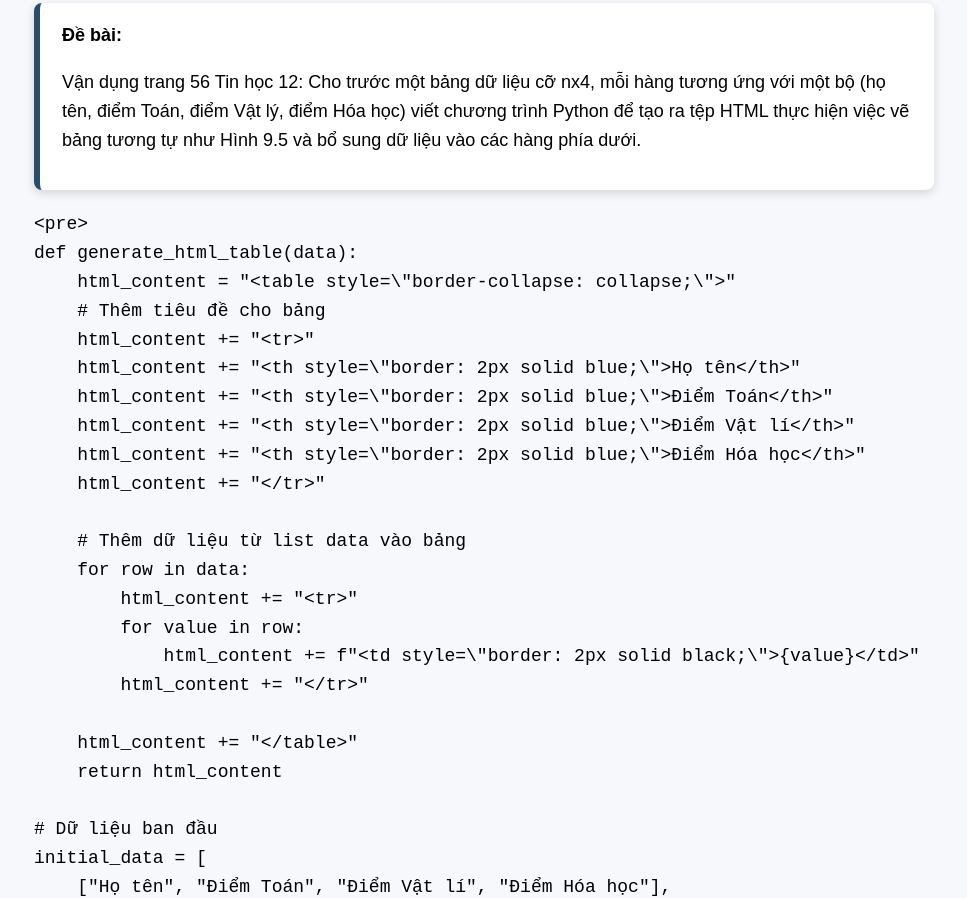
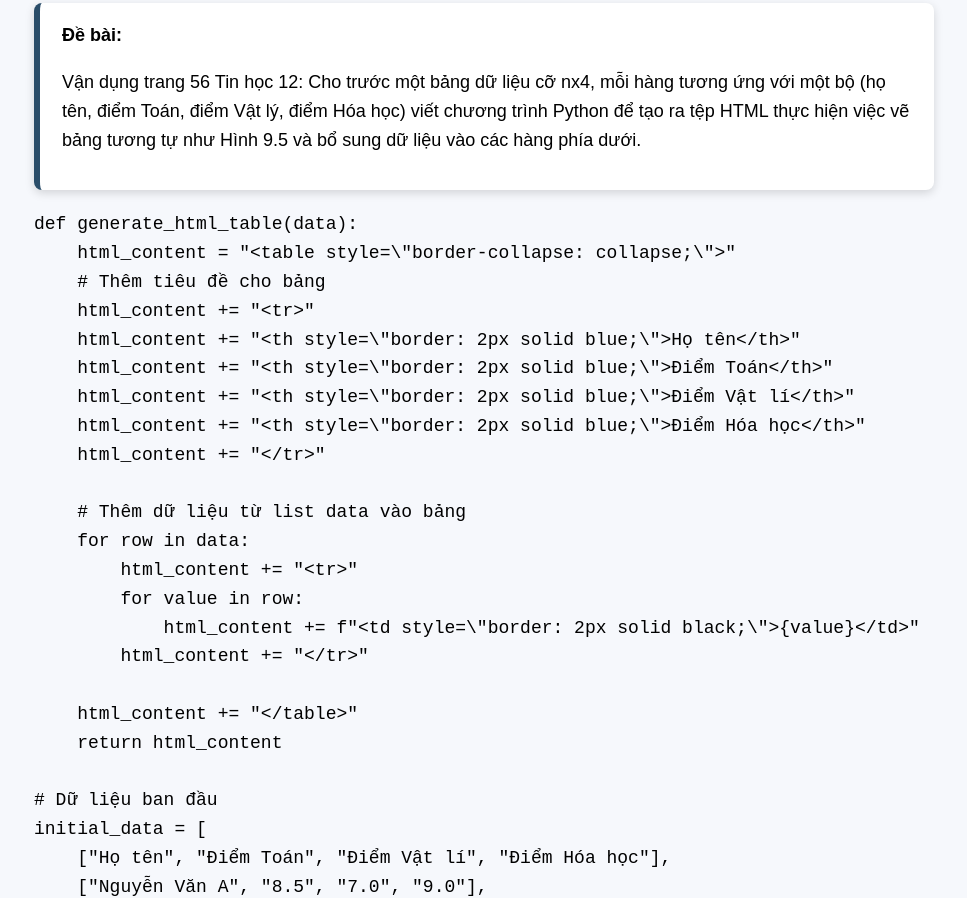
Before and after one commit to thanhphuong290908-stack/b-i-9, a plain HTML site: page index.html in a window 1280 px wide. Shown: the part 1113-2011 px from the top of the page, without its empty margins (156-1123 px from the left). Drawn offline with Linux system fonts and the light colour scheme.

Commit message:
Update index.html

```diff
--- a/index.html
+++ b/index.html
@@ -122,7 +122,6 @@
 </div>
 
 <pre>
-&lt;pre&gt;
 def generate_html_table(data):
     html_content = "&lt;table style=\"border-collapse: collapse;\"&gt;"
     # Thêm tiêu đề cho bảng
@@ -167,7 +166,6 @@ with open("data_table.html", "w") as file:
     file.write(html_content)
 
 print("Tạo tệp HTML thành công!")
-&lt;/pre&gt;
 </pre>
 
 
```
